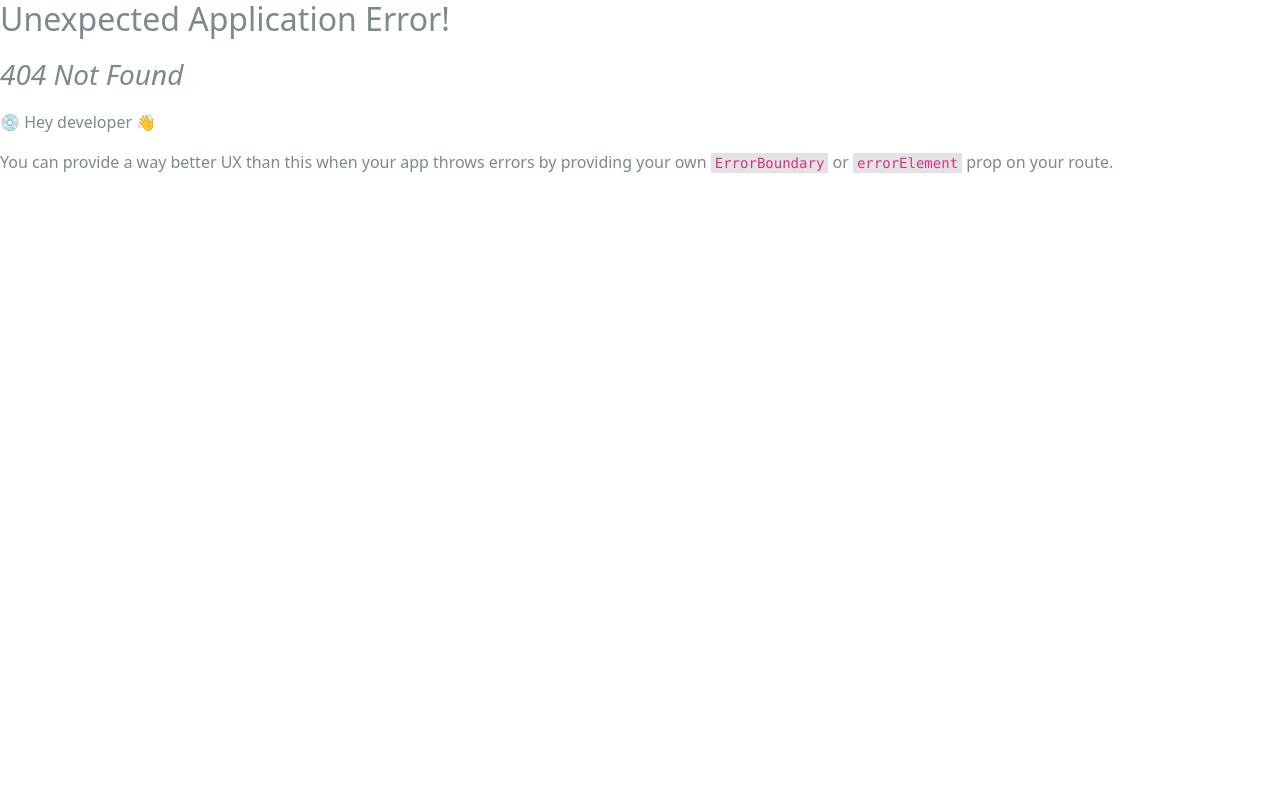
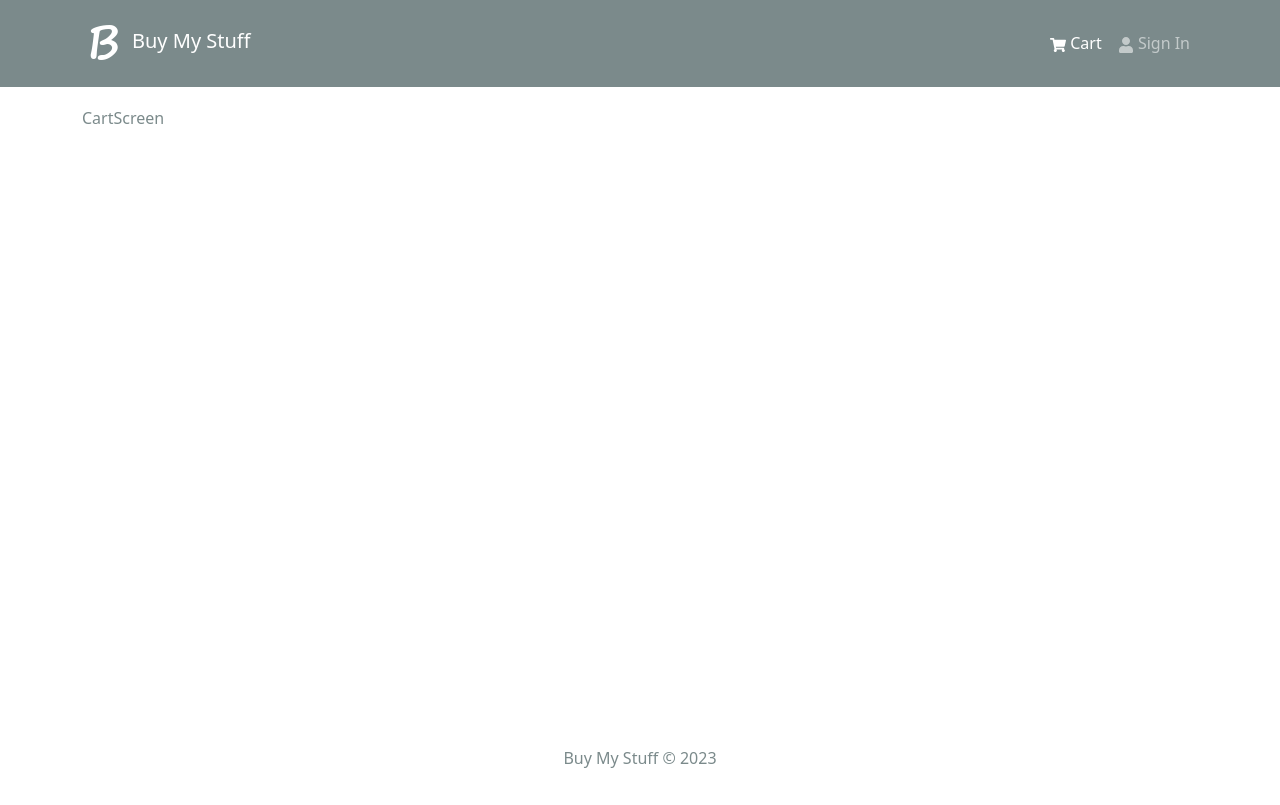
Before and after one commit to alexeherron/buy-my-stuff, a React (Create React App) app in the folder frontend/: page /cart in a window 1280 px wide. Before the commit this address had no page. Built offline with nearby package versions, Linux system fonts and the light colour scheme.

Commit message:
Created cart screen and route

```diff
--- a/frontend/src/index.js
+++ b/frontend/src/index.js
@@ -15,12 +15,14 @@
 import reportWebVitals from './reportWebVitals';
 import HomeScreen from './screens/HomeScreen';
 import ProductScreen from './screens/ProductScreen';
+import CartScreen from './screens/CartScreen';
 
 const router = createBrowserRouter(
   createRoutesFromElements(
     <Route path="/" element={<App />}>
       <Route index={true} path="/" element={<HomeScreen />}/>
       <Route path="/product/:id" element={<ProductScreen />}/>
+      <Route path="/cart" element={<CartScreen />}/>
     </Route>
   )
 )
--- /dev/null
+++ b/frontend/src/screens/CartScreen.jsx
@@ -0,0 +1,16 @@
+import { Link, useNavigate } from 'react-router-dom';
+import { useDispatch, useSelector } from 'react-redux';
+import { Row, Col, ListGroup, Image, Form, Button, Card } from 'react-bootstrap';
+import { FaTrash } from 'react-icons/fa';
+import Message from '../components/Message';
+
+const CartScreen = () => {
+    const navigate = useNavigate();
+    const dispatch = useDispatch();
+
+    return (
+      <div>CartScreen</div>
+    )
+}
+
+export default CartScreen
```
